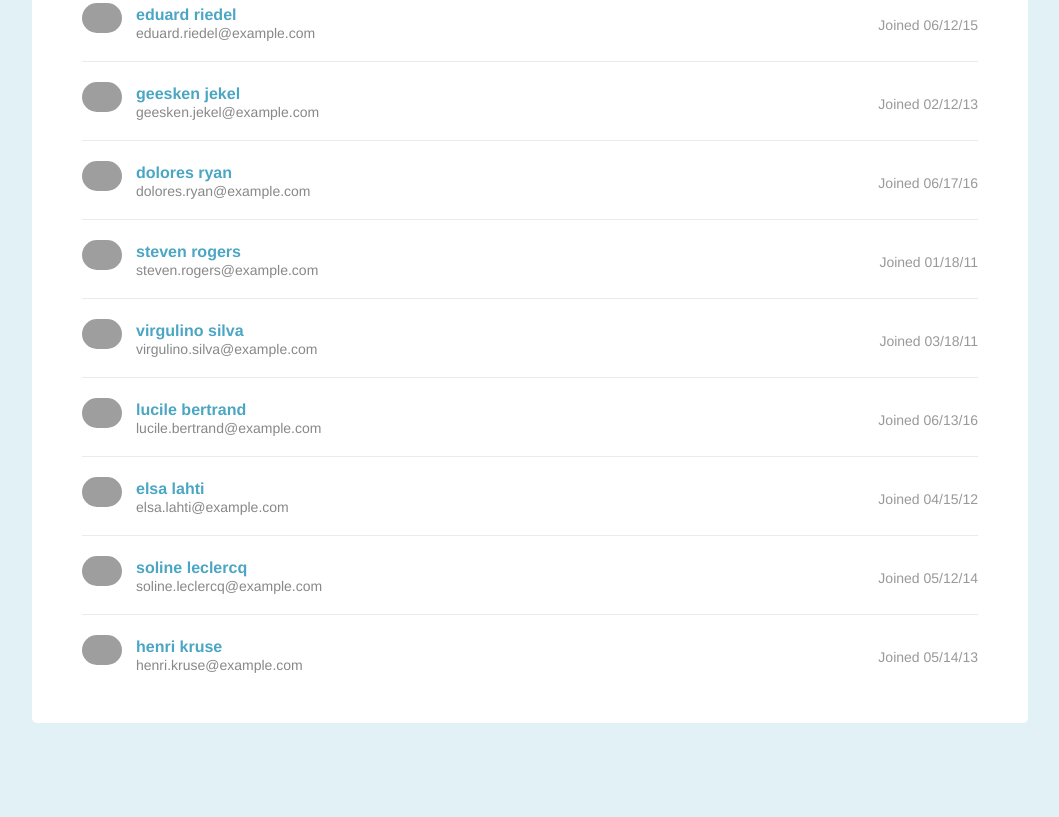
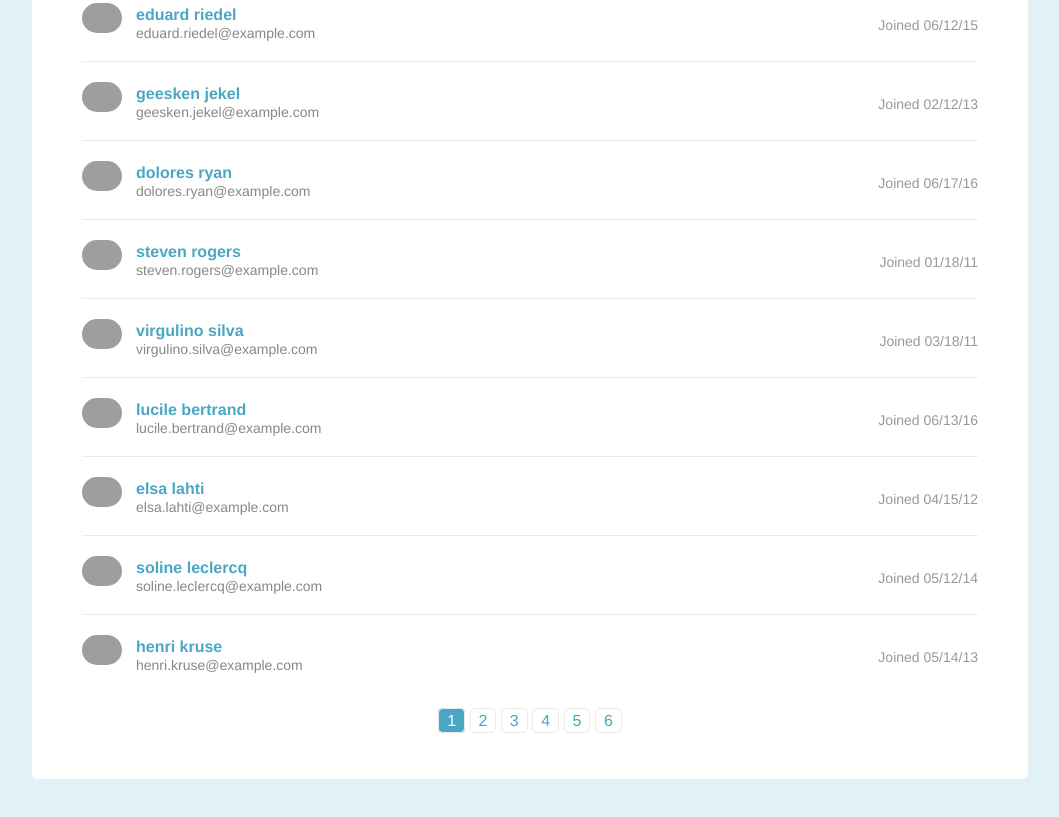
Before and after one commit to Zeldaguy2645/techdegree-project-2, a plain HTML site: page index.html in a window 1280 px wide. Shown: the part 3694-4511 px from the top of the page, without its empty margins (110-1169 px from the left). Before the commit the page ends 4467 px from the top, so only its background shows below. Drawn offline with Linux system fonts and the light colour scheme; grey boxes are pictures that could not be loaded.

Commit message:
Updated Script.js

```diff
--- a/index.html
+++ b/index.html
@@ -556,7 +556,29 @@
            </div>
         </li>
       </ul>
-      <!-- dynamically add pagination links here -->
+
+      <div class="pagination">
+        <ul>
+          <li>
+            <a class="active" href="#">1</a>
+          </li>
+           <li>
+            <a href="#">2</a>
+          </li>
+           <li>
+            <a href="#">3</a>
+          </li>
+           <li>
+            <a href="#">4</a>
+          </li>
+           <li>
+            <a href="#">5</a>
+          </li>
+           <li>
+            <a href="#">6</a>
+          </li>
+        </ul>
+      </div>
 
     </div>
     <script src="js/script.js"></script>
--- a/js/script.js
+++ b/js/script.js
@@ -1,4 +1,4 @@
-
+//Here the global varible is defined.
 const students = document.getElementsByTagName('li');
 
 /***
@@ -20,16 +20,16 @@ const showPage = (list, page) => {
       let startList = (page * pageItems) - pageItems;
       let endList = page * pageItems;
 
-      for (let i = 0, i <= students.length, i++) {
-          if ([i] >= startList && [i] <= endList {
+      for (let i = 0; i <= students.length, i++) {
+          if ([i] >= startList && [i] <= endList) {
             [i].style.display = 'block';
           } else {
               [i].style.display = 'none';
           }
 
-      )}
+      }
 
-}
+};
 
 
 
@@ -38,8 +38,7 @@ const showPage = (list, page) => {
    functionality to the pagination buttons.
 ***/
 const appendPageLinks = (list) => {
-
-
+      let div = document.createElement('div');
 }
 
 
```
